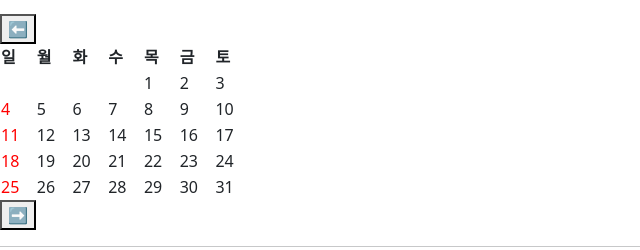
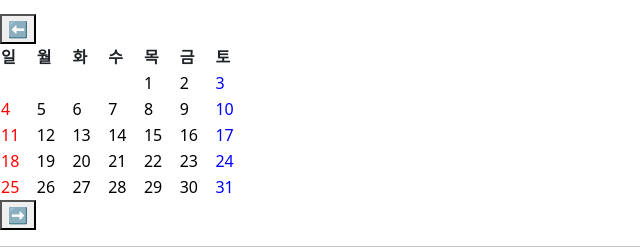
Before and after one commit to heesik03/Dongyang-FrontExam, a React (Vite) app in the folder Front-end/: page / in a window 1280 px wide. Shown: the part 323-573 px from the top of the page, without its empty margins (0-640 px from the left). Built offline with nearby package versions, Linux system fonts and the light colour scheme.

Commit message:
달력 토요일 색상, CSS hover 효과 추가

```diff
--- a/Front-end/src/Style.css
+++ b/Front-end/src/Style.css
@@ -14,3 +14,10 @@ li {
 #calendar th {
     padding-right : 20px;
 }
+
+td:hover {
+    cursor : pointer;
+    color : green;
+    text-decoration : underline;
+    text-decoration-color : gold;
+}
--- a/Front-end/src/componets/CalendarBody.jsx
+++ b/Front-end/src/componets/CalendarBody.jsx
@@ -4,15 +4,23 @@ const CalendarBody = ({ firstWeek, lastDay, currentDay, setCurrentDay }) => {
     let cells = [];
 
     for (let i = 0; i < totalCells; i++) {
+        let color = 'black';
         if (i < firstWeek) {
             cells.push(<td key={`empty-${i}`}>&nbsp;</td>); // 빈 칸
         } else {
             const day = i + 1 - firstWeek; // 날짜 계산
+
+            if (i % 7 === 0) {
+                color = 'red';
+            } else if (i % 7 === 6) {
+                color = 'blue';
+            }
+
             cells.push(
                 <td
                     key={`${day}일`}
                     onClick={() => setCurrentDay({ ...currentDay, day })}
-                    style={{ color: i % 7 === 0 && 'red' }}
+                    style={{ color }}
                 >
                     {day}
                 </td>
```
